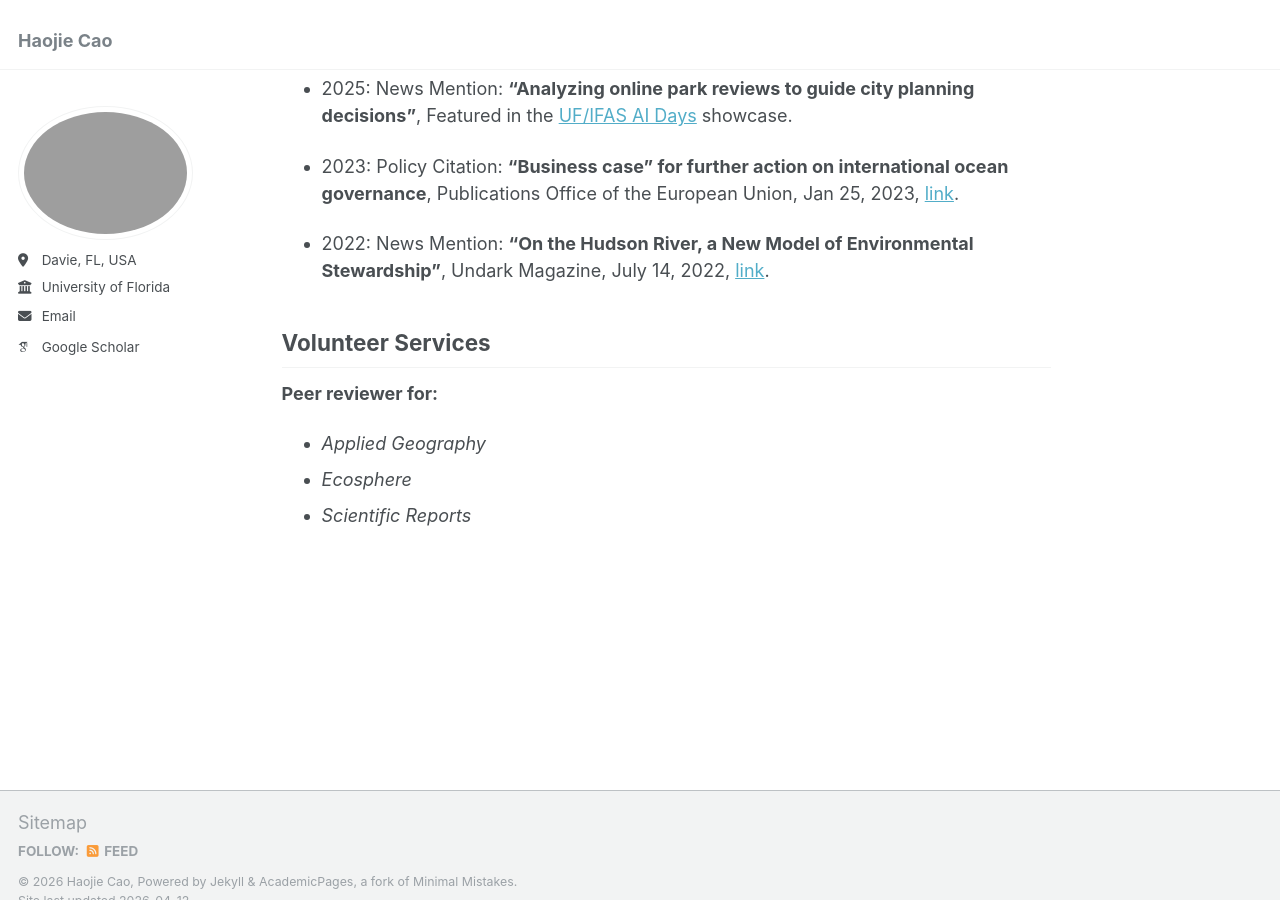
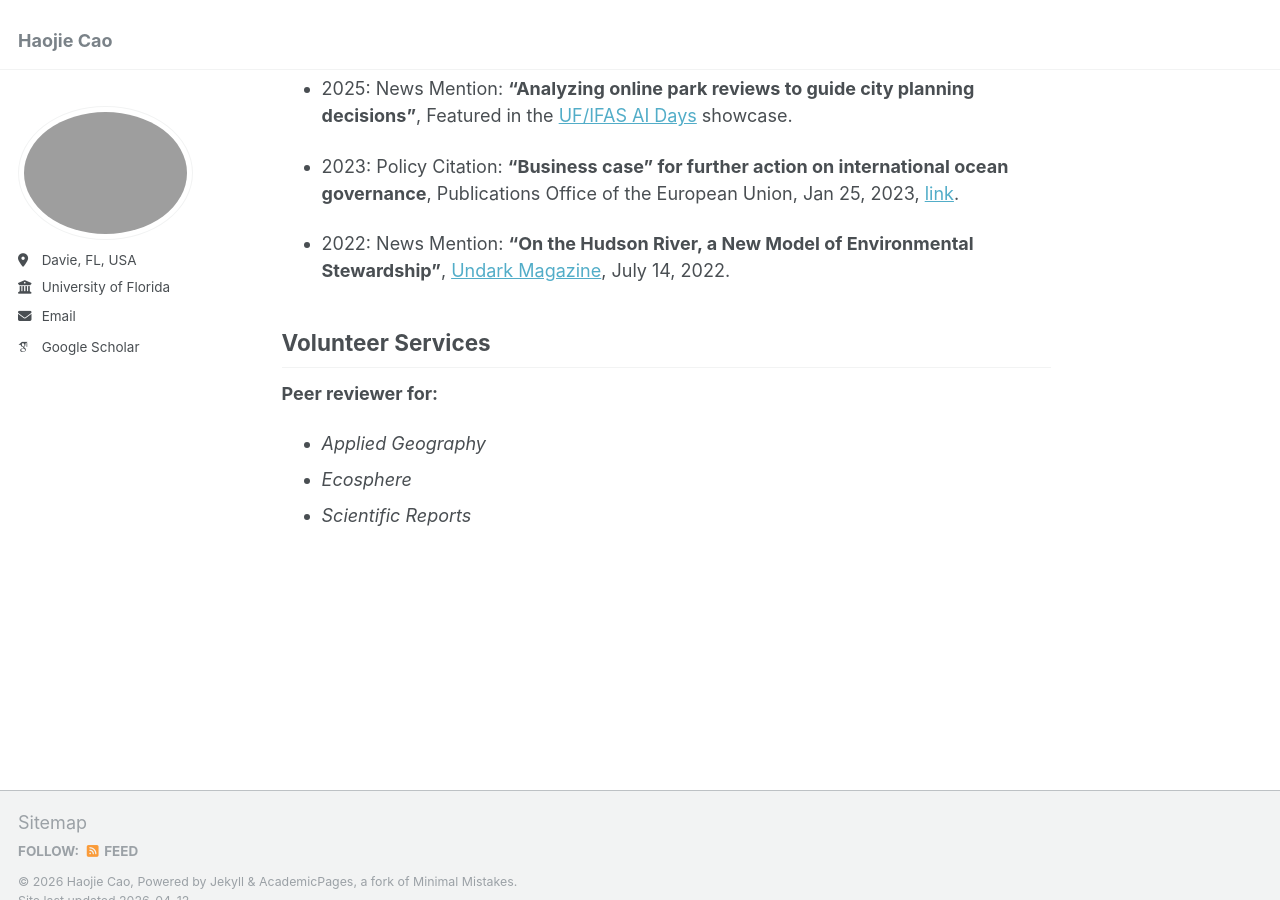
Before and after one commit to haojiecao42/haojiecao42.github.io, a Jekyll site: the page built from _pages/about.md, in a window 1280 px wide and 900 px high, scrolled down 3762 px. Built offline with Jekyll 4.4.1, drawn with Linux system fonts in a browser that asks for light colours; some web fonts are replaced.

Commit message:
Update about.md

```diff
--- a/_pages/about.md
+++ b/_pages/about.md
@@ -106,7 +106,7 @@ Zhang, J., Luo, Y., **Cao, H.** and Su, S.<br>
 
 * 2023: Policy Citation: **“Business case” for further action on international ocean governance**, Publications Office of the European Union, Jan 25, 2023, [link](https://op.europa.eu/en/publication-detail/-/publication/930be1cc-a2ab-11ed-b508-01aa75ed71a1/language-en).
 
-* 2022: News Mention: **“On the Hudson River, a New Model of Environmental Stewardship”**, Undark Magazine, July 14, 2022, [link](https://undark.org/2022/07/14/on-the-hudson-river-a-new-model-of-environmental-stewardship/).
+* 2022: News Mention: **“On the Hudson River, a New Model of Environmental Stewardship”**, [Undark Magazine](https://undark.org/2022/07/14/on-the-hudson-river-a-new-model-of-environmental-stewardship/), July 14, 2022.
 
 ## Volunteer Services
 **Peer reviewer for:**
```
